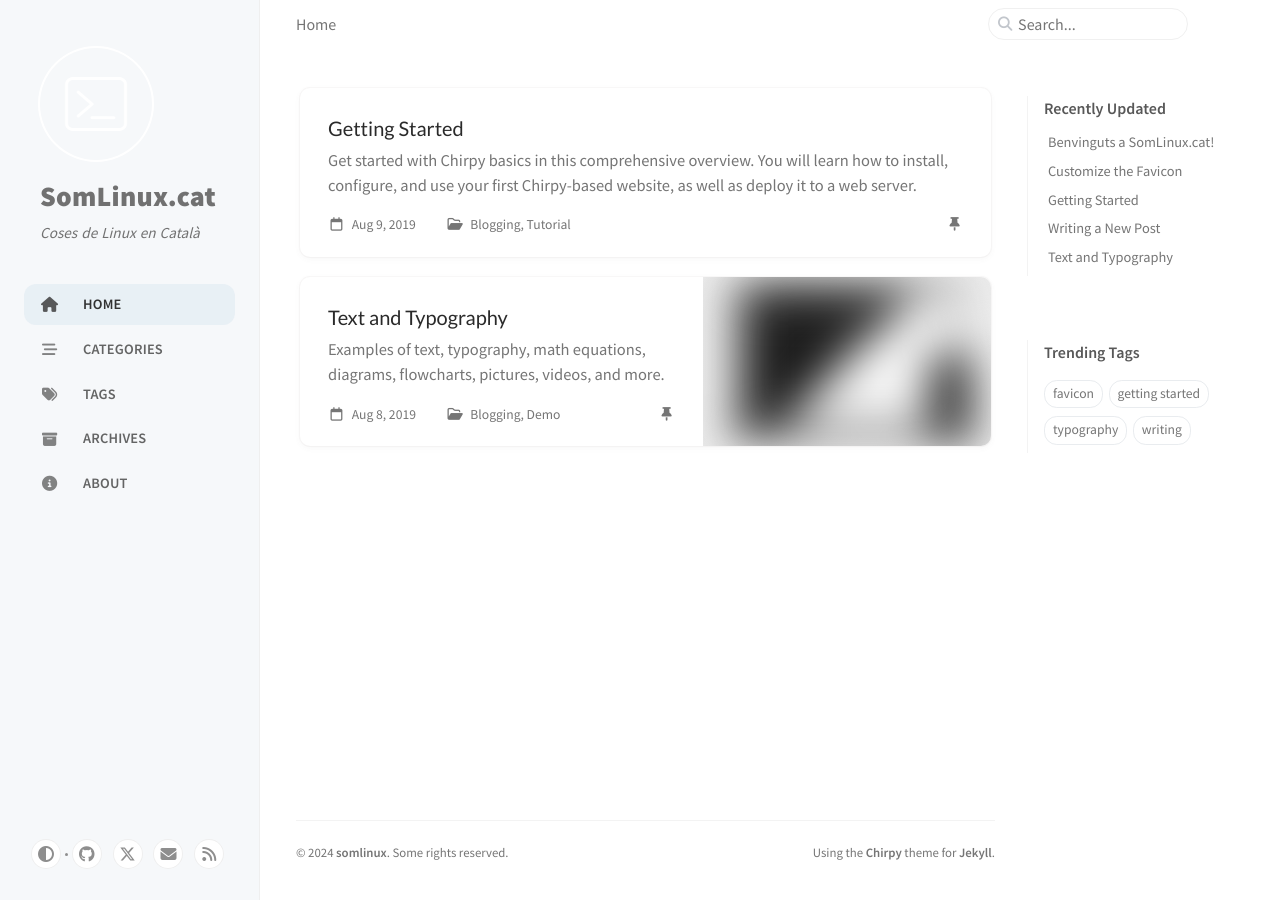
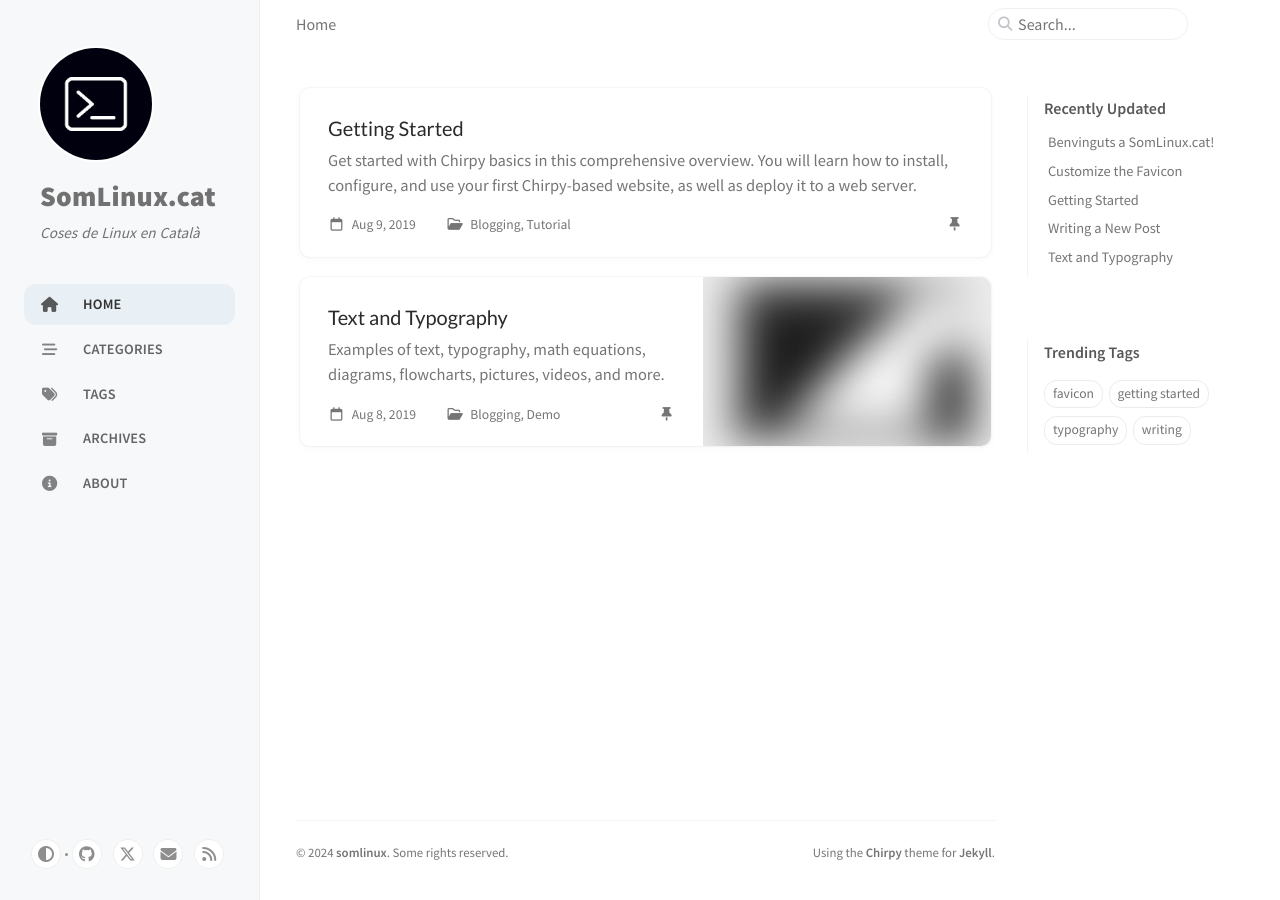
Before and after one commit to somtic/somlinux.cat, a Jekyll site: the page built from index.html, in a window 1280 px wide. Built offline with Jekyll 4.4.1, drawn with Linux system fonts in a browser that asks for light colours; cached includes are drawn as plain includes.

Commit message:
a la quarta la vençuda??

```diff
--- a/_config.yml
+++ b/_config.yml
@@ -89,7 +89,7 @@ img_cdn: "https://chirpy-img.netlify.app"
 
 # the avatar on sidebar, support local or CORS resources
 # avatar: "/commons/avatar.jpg"
-avatar: "https://somlinux.cat/assets/img/somlinux-logo3.png"
+avatar: "https://somlinux.cat/assets/img/somlinux-logo3.jpg"
 
 # The URL of the site-wide social preview image used in SEO `og:image` meta tag.
 # It can be overridden by a customized `page.image` in front matter.
```
Also changed, not shown: assets/img/somlinux-logo3.jpg (added), 1 other file.
